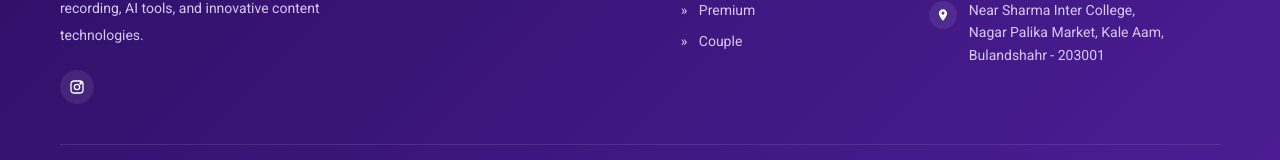
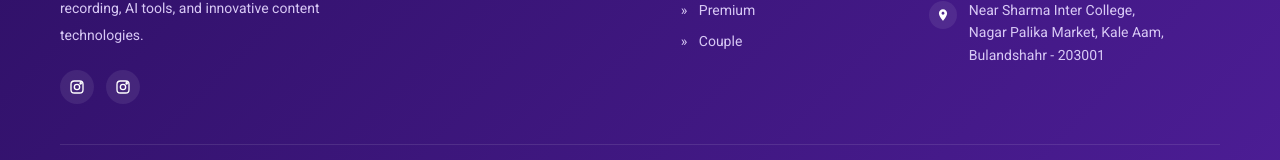
Before and after one commit to adobesoftwareseller-gif/genzdial, a React (Vite) app in the folder genzdialfrontend/: page /orders in a window 1280 px wide. Shown: the part 568-728 px from the top of the page. Built offline with nearby package versions, Linux system fonts and the light colour scheme; no server answers.

Commit message:
Updated Instagram link in footer

```diff
--- a/genzdialfrontend/src/components/Footer.jsx
+++ b/genzdialfrontend/src/components/Footer.jsx
@@ -13,6 +13,9 @@ export default function Footer() {
                         </p>
                         <div className="footer-socials">
                             <a href="https://www.instagram.com/genzdial?igsh=cmtpcGg1aTQ2b2Q0" target="_blank" rel="noopener noreferrer" aria-label="Instagram" className="social-icon">
+                                <svg width="16" height="16" viewBox="0 0 24 24" fill="none" stroke="currentColor" strokeWidth="2"><rect x="3" y="3" width="18" height="18" rx="5" /><circle cx="12" cy="12" r="4" /><circle cx="17.5" cy="6.5" r="1" fill="currentColor" /></svg>
+                            </a>
+                            <a href="https://www.instagram.com/genz.dial?igsh=MXM5NWJoZDlkaDVqeQ==&igsi=MXM5NWJoZDlkaDVqeQ==" target="_blank" rel="noopener noreferrer" aria-label="Instagram" className="social-icon">
                                 <svg width="16" height="16" viewBox="0 0 24 24" fill="none" stroke="currentColor" strokeWidth="2"><rect x="3" y="3" width="18" height="18" rx="5" /><circle cx="12" cy="12" r="4" /><circle cx="17.5" cy="6.5" r="1" fill="currentColor" /></svg>
                             </a>
                         </div>
```
